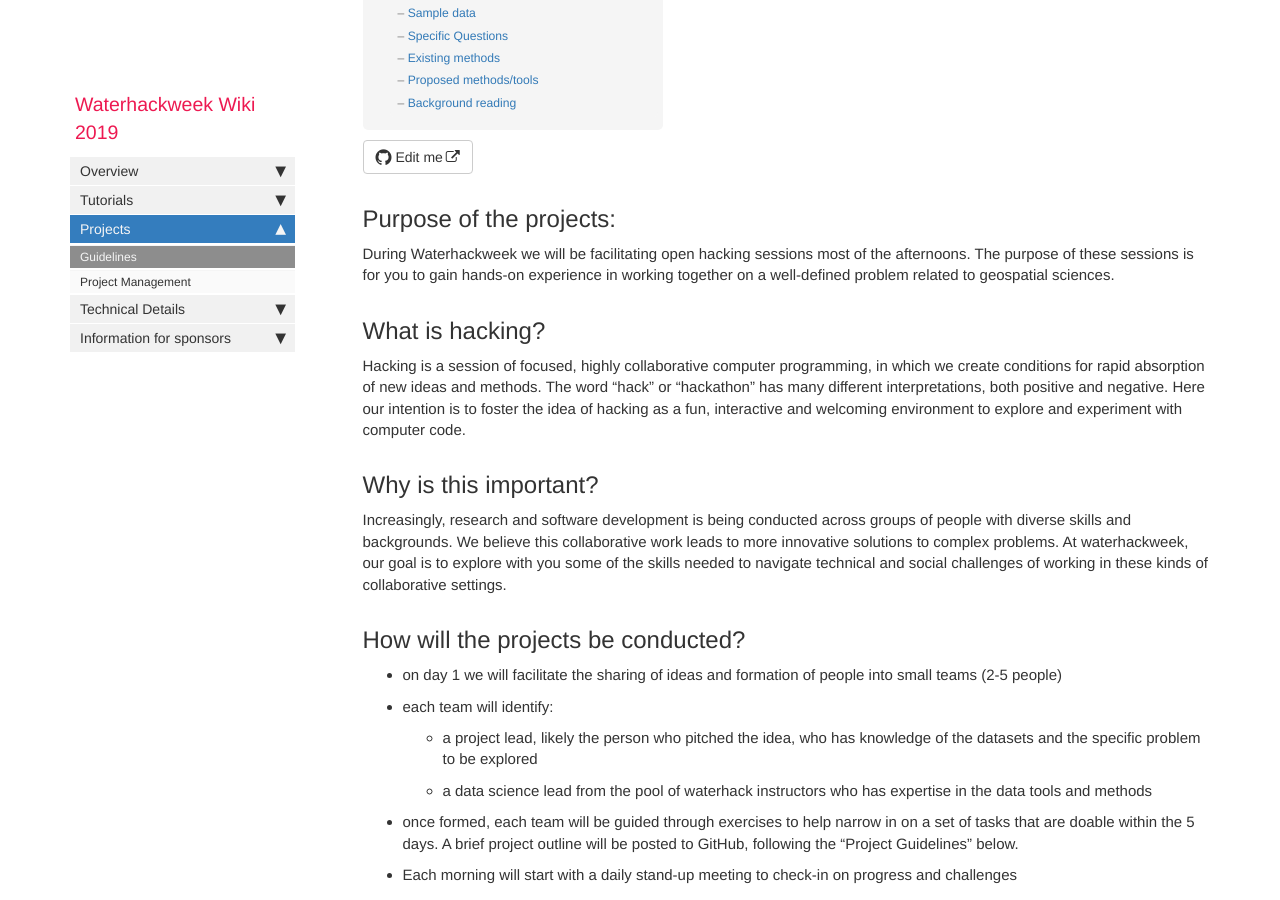
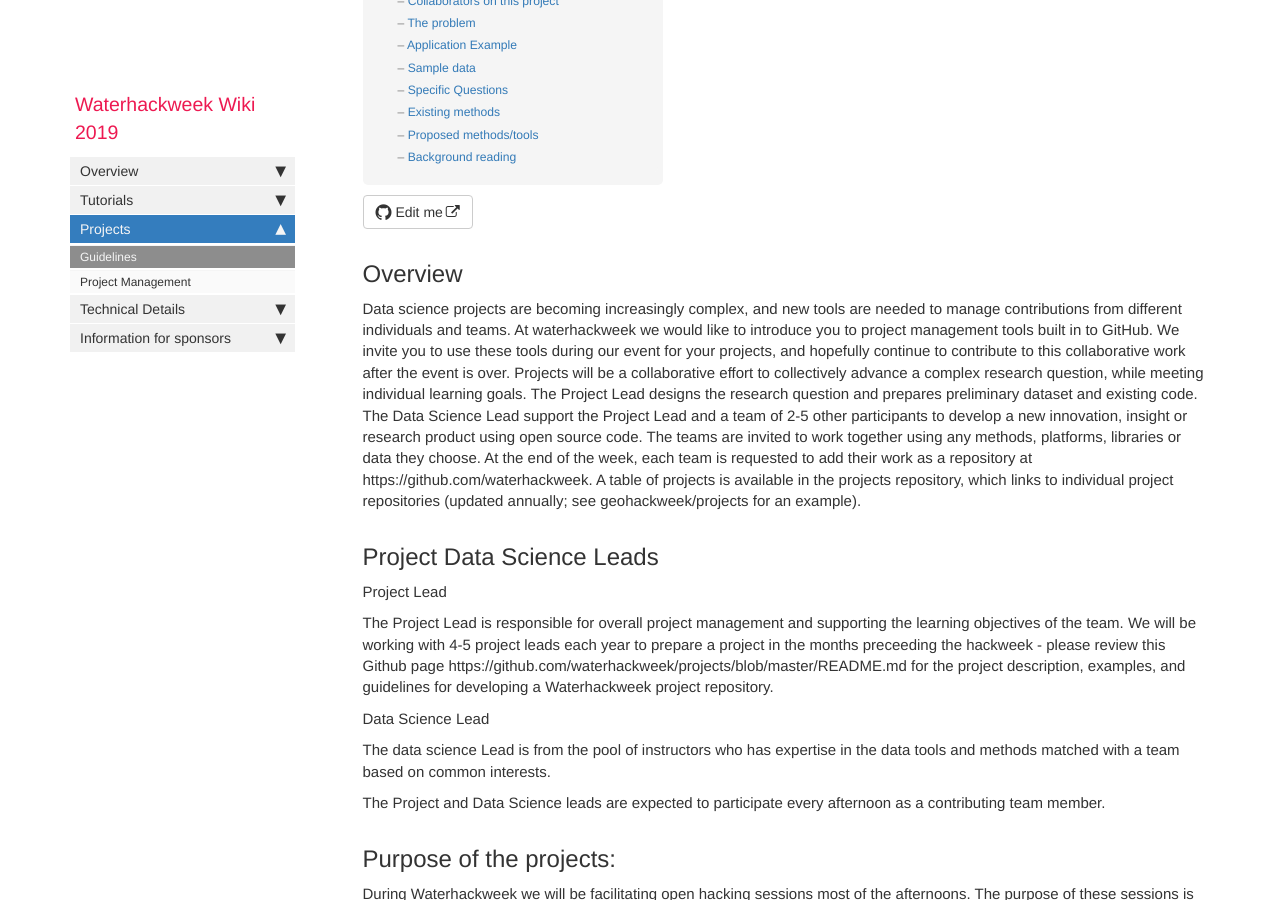
Before and after one commit to waterhackweek/wiki, a Jekyll site: the page built from pages/project_guidelines.md, in a window 1280 px wide and 900 px high, scrolled down 425 px. Built offline with Jekyll 4.4.1, drawn with Linux system fonts in a browser that asks for light colours; nearby versions of some CDN libraries; comment, search, counter and statistics services are not loaded; some of the changed text lies outside the part shown.

Commit message:
changed project guidelines

```diff
--- a/pages/project_guidelines.md
+++ b/pages/project_guidelines.md
@@ -3,6 +3,23 @@ title: Project Guidelines
 sidebar: mydoc_sidebar
 permalink: project_guidelines.html
 ---
+
+## Overview
+
+Data science projects are becoming increasingly complex, and new tools are needed to manage contributions from different individuals and teams. At waterhackweek we would like to introduce you to project management tools built in to GitHub. We invite you to use these tools during our event for your projects, and hopefully continue to contribute to this collaborative work after the event is over.  Projects will be a collaborative effort to collectively advance a complex research question, while meeting individual learning goals.  The Project Lead designs the research question and prepares preliminary dataset and existing code. The Data Science Lead support the Project Lead and a team of 2-5 other participants to develop a new innovation, insight or research product using open source code. The teams are invited to work together using any methods, platforms, libraries or data they choose. At the end of the week, each team is requested to add their work as a repository at https://github.com/waterhackweek.   A table of projects is available in the projects repository, which links to individual project repositories (updated annually; see geohackweek/projects for an example).
+
+## Project Data Science Leads
+
+Project Lead
+
+The Project Lead is responsible for overall project management and supporting the learning objectives of the team.  We will be working with 4-5 project leads each year to prepare a project in the months preceeding the hackweek - please review this Github page https://github.com/waterhackweek/projects/blob/master/README.md for the project description, examples, and guidelines for developing a Waterhackweek project repository.
+
+Data Science Lead
+
+The data science Lead is from the pool of instructors who has expertise in the data tools and methods matched with a team based on common interests.
+
+The Project and Data Science leads are expected to participate every afternoon as a contributing team member.
+
 
 ## Purpose of the projects:
 
```
